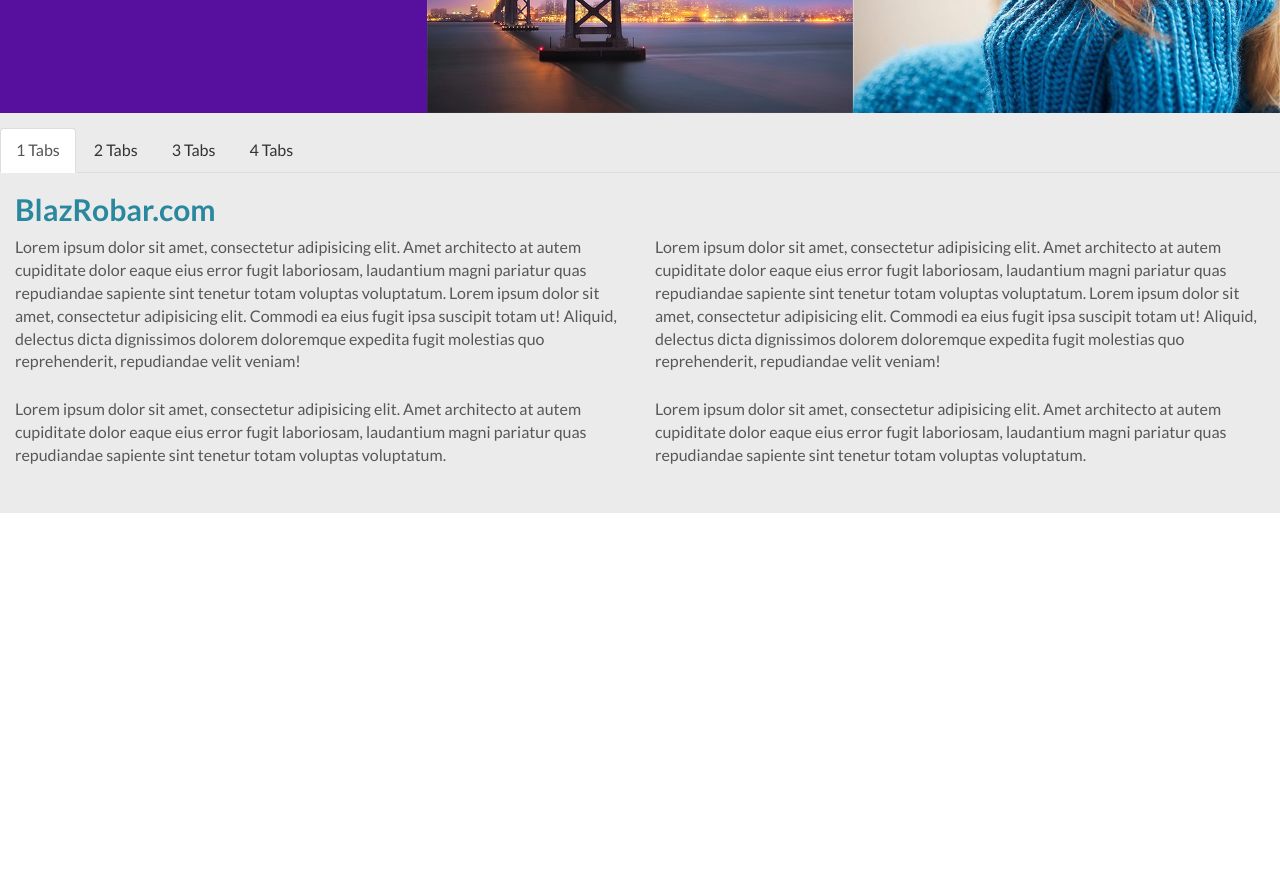
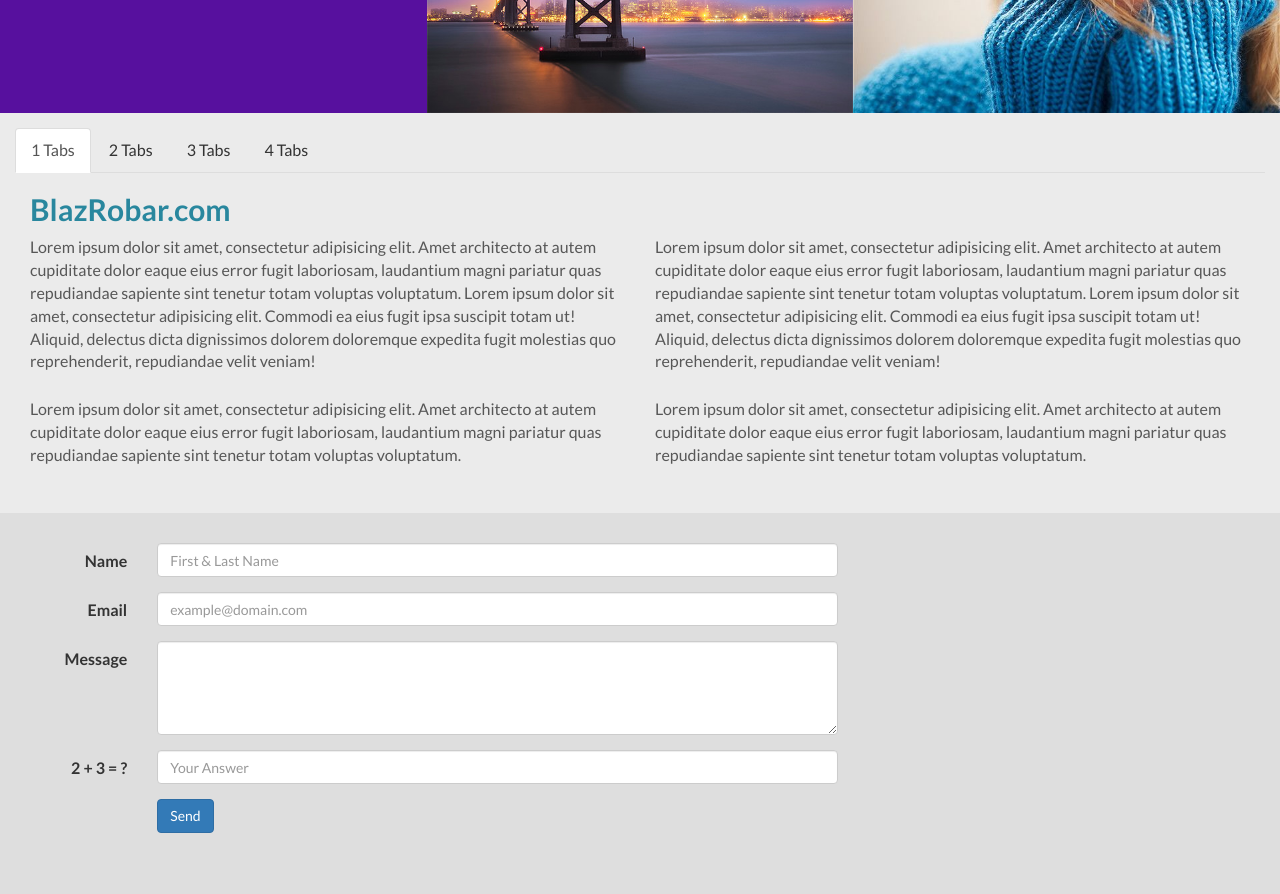
Before and after one commit to gibany3/simpleProject, a website: page index.html in a window 1280 px wide. Shown: the part 840-1734 px from the top of the page. Before the commit the page ends 1353 px from the top, so only its background shows below. Drawn offline with nearby package versions, Linux system fonts and the light colour scheme.

Commit message:
add contact form

```diff
--- a/index.html
+++ b/index.html
@@ -151,6 +151,7 @@
     </section>
 
     <section class="row last-section">
+        <div class="col-xs-12">
             <!-- Zakładki -->
             <ul class="nav nav-tabs" role="tablist">
                 <li class="active"><a href="#1zakladka" role="tab" data-toggle="tab">1 Tabs</a></li>
@@ -165,29 +166,41 @@
                         <h2><a href="#">BlazRobar.com</a></h2>
                     </div>
                     <div class="col-md-6 col-xs-12">
-                    <p>Lorem ipsum dolor sit amet, consectetur adipisicing elit. Amet architecto at autem cupiditate dolor
+                        <p>Lorem ipsum dolor sit amet, consectetur adipisicing elit. Amet architecto at autem cupiditate
+                            dolor
                             eaque
-                        eius error fugit laboriosam, laudantium magni pariatur quas repudiandae sapiente sint tenetur totam
-                        voluptas voluptatum. Lorem ipsum dolor sit amet, consectetur adipisicing elit. Commodi ea eius fugit
-                        ipsa suscipit totam ut! Aliquid, delectus dicta dignissimos dolorem doloremque expedita fugit
+                            eius error fugit laboriosam, laudantium magni pariatur quas repudiandae sapiente sint
+                            tenetur totam
+                            voluptas voluptatum. Lorem ipsum dolor sit amet, consectetur adipisicing elit. Commodi ea
+                            eius fugit
+                            ipsa suscipit totam ut! Aliquid, delectus dicta dignissimos dolorem doloremque expedita
+                            fugit
                             molestias
                             quo reprehenderit, repudiandae velit veniam!</p>
-                    <p>Lorem ipsum dolor sit amet, consectetur adipisicing elit. Amet architecto at autem cupiditate dolor
+                        <p>Lorem ipsum dolor sit amet, consectetur adipisicing elit. Amet architecto at autem cupiditate
+                            dolor
                             eaque
-                        eius error fugit laboriosam, laudantium magni pariatur quas repudiandae sapiente sint tenetur totam
+                            eius error fugit laboriosam, laudantium magni pariatur quas repudiandae sapiente sint
+                            tenetur totam
                             voluptas voluptatum.</p>
                     </div>
                     <div class="col-md-6 col-xs-12 hidden-xs">
-                    <p>Lorem ipsum dolor sit amet, consectetur adipisicing elit. Amet architecto at autem cupiditate dolor
+                        <p>Lorem ipsum dolor sit amet, consectetur adipisicing elit. Amet architecto at autem cupiditate
+                            dolor
                             eaque
-                        eius error fugit laboriosam, laudantium magni pariatur quas repudiandae sapiente sint tenetur totam
-                        voluptas voluptatum. Lorem ipsum dolor sit amet, consectetur adipisicing elit. Commodi ea eius fugit
-                        ipsa suscipit totam ut! Aliquid, delectus dicta dignissimos dolorem doloremque expedita fugit
+                            eius error fugit laboriosam, laudantium magni pariatur quas repudiandae sapiente sint
+                            tenetur totam
+                            voluptas voluptatum. Lorem ipsum dolor sit amet, consectetur adipisicing elit. Commodi ea
+                            eius fugit
+                            ipsa suscipit totam ut! Aliquid, delectus dicta dignissimos dolorem doloremque expedita
+                            fugit
                             molestias
                             quo reprehenderit, repudiandae velit veniam!</p>
-                    <p>Lorem ipsum dolor sit amet, consectetur adipisicing elit. Amet architecto at autem cupiditate dolor
+                        <p>Lorem ipsum dolor sit amet, consectetur adipisicing elit. Amet architecto at autem cupiditate
+                            dolor
                             eaque
-                        eius error fugit laboriosam, laudantium magni pariatur quas repudiandae sapiente sint tenetur totam
+                            eius error fugit laboriosam, laudantium magni pariatur quas repudiandae sapiente sint
+                            tenetur totam
                             voluptas voluptatum.</p>
                     </div>
                 </div>
@@ -196,29 +209,37 @@
                         <h2><a href="#">Second Tabs</a></h2>
                     </div>
                     <div class="col-md-6 col-xs-12">
-                    <p>Lorem ipsum dolor sit amet, consectetur adipisicing elit. Amet architecto at autem cupiditate dolor
+                        <p>Lorem ipsum dolor sit amet, consectetur adipisicing elit. Amet architecto at autem cupiditate
+                            dolor
                             eaque
-                        eius error fugit laboriosam, laudantium magni pariatur quas repudiandae sapiente sint tenetur totam
-                        voluptas voluptatum. Lorem ipsum dolor sit amet, consectetur adipisicing elit. Commodi ea eius fugit
-                        ipsa suscipit totam ut! Aliquid, delectus dicta dignissimos dolorem doloremque expedita fugit
+                            eius error fugit laboriosam, laudantium magni pariatur quas repudiandae sapiente sint
+                            tenetur totam
+                            voluptas voluptatum. Lorem ips dignissimos dolorem doloremque expedita fugit
                             molestias
                             quo reprehenderit, repudiandae velit veniam!</p>
-                    <p>Lorem ipsum dolor sit amet, consectetur adipisicing elit. Amet architecto at autem cupiditate dolor
+                        <p>Lorem ipsum dolor sit amet, consectetur adipisicing elit. Amet architecto at autem cupiditate
+                            dolor
                             eaque
-                        eius error fugit laboriosam, laudantium magni pariatur quas repudiandae sapiente sint tenetur totam
+                            eiatur quas repudiandae sapiente sint tenetur totam
                             voluptas voluptatum.</p>
                     </div>
                     <div class="col-md-6 col-xs-12 hidden-xs">
-                    <p>Lorem ipsum dolor sit amet, consectetur adipisicing elit. Amet architecto at autem cupiditate dolor
+                        <p>Lorem ipsum dolor sit amet, consectetur adipisicing elit. Amet architecto at autem cupiditate
+                            dolor
                             eaque
-                        eius error fugit laboriosam, laudantium magni pariatur quas repudiandae sapiente sint tenetur totam
-                        voluptas voluptatum. Lorem ipsum dolor sit amet, consectetur adipisicing elit. Commodi ea eius fugit
-                        ipsa suscipit totam ut! Aliquid, delectus dicta dignissimos dolorem doloremque expedita fugit
+                            eius error fugit laboriosam, laudantium magni pariatur quas repudiandae sapiente sint
+                            tenetur totam
+                            voluptas voluptatum. Lorem ipsum dolor sit amet, consectetur adipisicing elit. Commodi ea
+                            eius fugit
+                            ipsa suscipit totam ut! Aliquid, delectus dicta dignissimos dolorem doloremque expedita
+                            fugit
                             molestias
                             quo reprehenderit, repudiandae velit veniam!</p>
-                    <p>Lorem ipsum dolor sit amet, consectetur adipisicing elit. Amet architecto at autem cupiditate dolor
+                        <p>Lorem ipsum dolor sit amet, consectetur adipisicing elit. Amet architecto at autem cupiditate
+                            dolor
                             eaque
-                        eius error fugit laboriosam, laudantium magni pariatur quas repudiandae sapiente sint tenetur totam
+                            eius error fugit laboriosam, laudantium magni pariatur quas repudiandae sapiente sint
+                            tenetur totam
                             voluptas voluptatum.</p>
                     </div>
                 </div>
@@ -227,16 +248,22 @@
                         <h2><a href="#">Third Tabs</a></h2>
                     </div>
                     <div class="col-md-13 col-xs-12">
-                    <p>Lorem ipsum dolor sit amet, consectetur adipisicing elit. Amet architecto at autem cupiditate dolor
+                        <p>Lorem ipsum dolor sit amet, consectetur adipisicing elit. Amet architecto at autem cupiditate
+                            dolor
                             eaque
-                        eius error fugit laboriosam, laudantium magni pariatur quas repudiandae sapiente sint tenetur totam
-                        voluptas voluptatum. Lorem ipsum dolor sit amet, consectetur adipisicing elit. Commodi ea eius fugit
-                        ipsa suscipit totam ut! Aliquid, delectus dicta dignissimos dolorem doloremque expedita fugit
+                            eius error fugit laboriosam, laudantium magni pariatur quas repudiandae sapiente sint
+                            tenetur totam
+                            voluptas voluptatum. Lorem ipsum dolor sit amet, consectetur adipisicing elit. Commodi ea
+                            eius fugit
+                            ipsa suscipit totam ut! Aliquid, delectus dicta dignissimos dolorem doloremque expedita
+                            fugit
                             molestias
                             quo reprehenderit, repudiandae velit veniam!</p>
-                    <p>Lorem ipsum dolor sit amet, consectetur adipisicing elit. Amet architecto at autem cupiditate dolor
+                        <p>Lorem ipsum dolor sit amet, consectetur adipisicing elit. Amet architecto at autem cupiditate
+                            dolor
                             eaque
-                        eius error fugit laboriosam, laudantium magni pariatur quas repudiandae sapiente sint tenetur totam
+                            eius error fugit laboriosam, laudantium magni pariatur quas repudiandae sapiente sint
+                            tenetur totam
                             voluptas voluptatum.</p>
                     </div>
                 </div>
@@ -245,15 +272,63 @@
                         <h2><a href="#">Fourth Tabs</a></h2>
                     </div>
                     <div class="col-md-13 col-xs-12">
-                    <p>Lorem ipsum dolor sit amet, consectetur adipisicing elit. Amet architecto at autem cupiditate dolor
+                        <p>Lorem ipsum dolor sit amet, consectetur adipisicing elit. Amet architecto at autem cupiditate
+                            dolor
                             eaque
-                        eius error fugit laboriosam, laudantium magni pariatur quas repudiandae sapiente sint tenetur totam
-                        voluptas voluptatum. Lorem ipsum dolor sit amet, consectetur adipisicing elit. Commodi ea eius fugit
-                        ipsa suscipit totam ut! Aliquid, delectus dicta dignissimos dolorem doloremque expedita fugit
+                            eius error fugit laboriosam, laudantium magni pariatur quas repudiandae sapiente sint
+                            tenetur totam
+                            voluptas voluptatum. Lorem ipsum dolor sit amet, consectetur adipisicing elit. Commodi ea
+                            eius fugit
+                            ipsa suscipit totam ut! Aliquid, delectus dicta dignissimos dolorem doloremque expedita
+                            fugit
                             molestias
                             quo reprehenderit, repudiandae velit veniam!</p>
                     </div>
                 </div>
+            </div>
+        </div>
+    </section>
+
+    <section class="row formSection">
+        <div class="col-xs-8">
+            <form class="form-horizontal">
+                <div class="form-group">
+                    <label for="name" class="col-sm-2 control-label">Name</label>
+                    <div class="col-sm-10">
+                        <input type="text" class="form-control" id="name" name="name" placeholder="First & Last Name"
+                               value="">
+                    </div>
+                </div>
+                <div class="form-group">
+                    <label for="email" class="col-sm-2 control-label">Email</label>
+                    <div class="col-sm-10">
+                        <input type="email" class="form-control" id="email" name="email"
+                               placeholder="example@domain.com" value="">
+                    </div>
+                </div>
+                <div class="form-group">
+                    <label class="col-sm-2 control-label">Message</label>
+                    <div class="col-sm-10">
+                        <textarea class="form-control" rows="4" name="message"></textarea>
+                    </div>
+                </div>
+                <div class="form-group">
+                    <label for="human" class="col-sm-2 control-label">2 + 3 = ?</label>
+                    <div class="col-sm-10">
+                        <input type="text" class="form-control" id="human" name="human" placeholder="Your Answer">
+                    </div>
+                </div>
+                <div class="form-group">
+                    <div class="col-sm-10 col-sm-offset-2">
+                        <input id="submit" name="submit" type="submit" value="Send" class="btn btn-primary">
+                    </div>
+                </div>
+                <div class="form-group">
+                    <div class="col-sm-10 col-sm-offset-2">
+                        <! Will be used to display an alert to the user>
+                    </div>
+                </div>
+            </form>
         </div>
 
     </section>
--- a/scss/layout/_general.scss
+++ b/scss/layout/_general.scss
@@ -207,3 +207,8 @@
     font-size: 3.5rem;
   }
 }
+.formSection {
+  background-color: #dedede;
+  padding-top: 30px;
+  padding-bottom: 30px;
+}
```
Also changed, not shown: css/style.css, 1 other file. Lines whose indentation alone changed are shown as unchanged.
